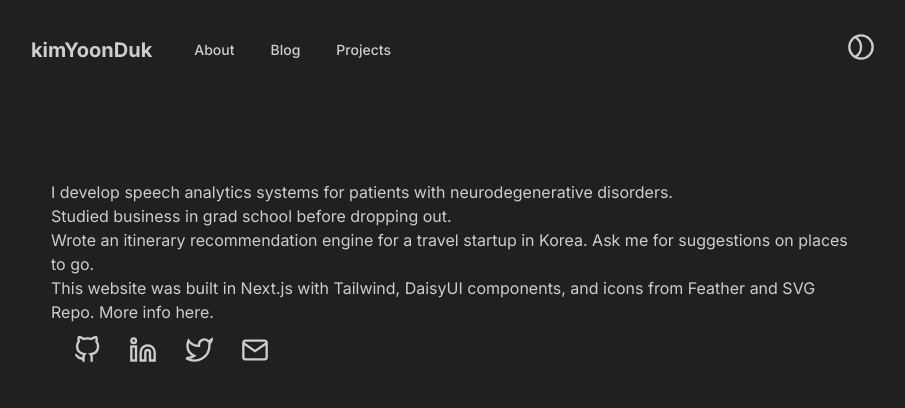
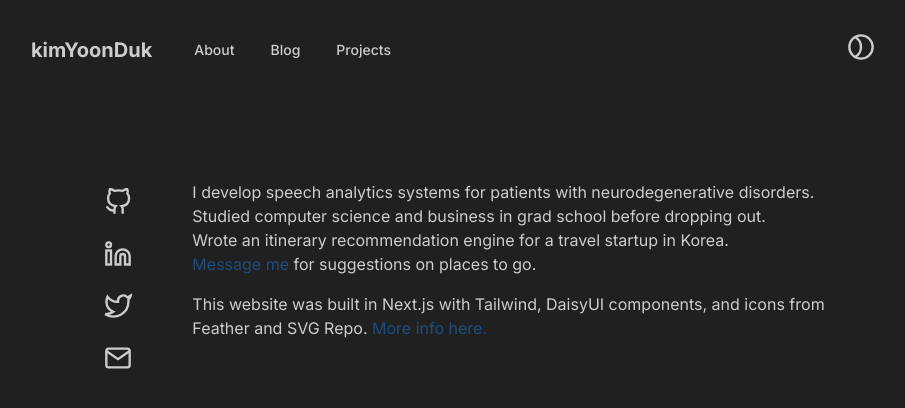
Before and after one commit to kimyoonduk/dotcom, a Next.js app: page /about in a window 1280 px wide. Shown: the top 408 px of the page, without its empty margins (189-1094 px from the left). Built offline with nearby package versions, Linux system fonts and the light colour scheme.

Commit message:
custom link component and updated aboutme

```diff
--- a/_components/entry/block-entry.tsx
+++ b/_components/entry/block-entry.tsx
@@ -1,4 +1,4 @@
-import Link from "next/link";
+import Link from "@/_components/link";
 import Image from "next/image";
 
 type Props =
--- a/_components/entry/project-entry.tsx
+++ b/_components/entry/project-entry.tsx
@@ -1,4 +1,4 @@
-import Link from "next/link";
+import Link from "@/_components/link";
 import { ExtLink, Github } from "../icons";
 import IconLink from "../theme/icon-link";
 
--- a/_components/header/index.tsx
+++ b/_components/header/index.tsx
@@ -1,5 +1,5 @@
 import { memo } from "react";
-import Link from "next/link";
+import Link from "@/_components/link";
 import ThemeSwitcher from "../theme/theme-switcher";
 import IconLink from "../theme/icon-link";
 
--- /dev/null
+++ b/_components/link/index.tsx
@@ -0,0 +1,36 @@
+import clsx from "clsx";
+
+import NextLink from "next/link";
+
+type LinkProps = React.ComponentProps<typeof NextLink>;
+type Props = LinkProps & {
+  external?: boolean;
+  href: string;
+  title?: string;
+  children: React.ReactNode;
+  className?: string;
+  highlight?: boolean;
+  // tabIndex?: number
+};
+
+const linkStyle = "link-primary link-hover";
+
+const Link = ({
+  external,
+  href,
+  children,
+  className: classNameProp = "",
+  title,
+  highlight = false,
+  tabIndex = 0,
+  ...props
+}: Props) => {
+  const className = clsx(classNameProp, highlight && linkStyle);
+
+  return (
+    <NextLink href={href} title={title} className={className} {...props}>
+      {children}
+    </NextLink>
+  );
+};
+export default Link;
--- a/_components/mdx/components/index.tsx
+++ b/_components/mdx/components/index.tsx
@@ -1,6 +1,6 @@
 import { MDXComponents } from "mdx/types";
 import NextImage from "next/image";
-import Link from "next/link";
+import Link from "@/_components/link";
 
 import { Code } from "bright";
 import { Tweet } from "react-tweet";
--- a/_components/projects-list/index.tsx
+++ b/_components/projects-list/index.tsx
@@ -1,4 +1,4 @@
-import Link from "next/link";
+import Link from "@/_components/link";
 import ProjectEntry from "@/_components/entry/project-entry";
 
 import type { Project } from "@/lib/types";
--- a/_components/theme/icon-link.tsx
+++ b/_components/theme/icon-link.tsx
@@ -1,4 +1,4 @@
-import Link from "next/link";
+import Link from "@/_components/link";
 
 const IconLink = ({
   iconComponent,
--- a/app/(subpages)/about/page.tsx
+++ b/app/(subpages)/about/page.tsx
@@ -1,5 +1,6 @@
 import { Github, Linkedin, Twitter, Mail } from "@/_components/icons";
 import IconLink from "@/_components/theme/icon-link";
+import Link from "@/_components/link";
 
 const iconList = [
   { icon: <Github />, href: "https://www.github.com/kimyoonduk" },
@@ -9,9 +10,9 @@ const iconList = [
 ];
 
 const linkArray = (
-  <ul className="menu menu-horizontal menu-sm pr-4 hidden sm:flex">
+  <ul className="menu-horizontal menu-md px-0 py-2 md:px-2 md:py-0 md:menu md:mx-auto">
     {iconList.map((iconObj) => (
-      <li key={iconObj.href} className="px-0.5">
+      <li key={iconObj.href} className="px-2 md:px-0.5 mx-auto pb-2">
         <IconLink iconComponent={iconObj.icon} href={iconObj.href} />
       </li>
     ))}
@@ -26,28 +27,41 @@ export const metadata = {
   },
 };
 
+const homepageRepoUrl = "https://github.com/kimyoonduk/kimyoonduk.com";
+
 const About = () => {
   return (
-    <div>
-      <ul>
-        <li>
+    <div className="flex flex-col md:flex-row-reverse">
+      <div className="md:w-5/6 md:ml-auto px-2">
+        <p>
           I develop speech analytics systems for patients with neurodegenerative
           disorders.
-        </li>
-        <li>Studied business in grad school before dropping out.</li>
-        <li>
+        </p>
+        <p>
+          Studied computer science and business in grad school before dropping
+          out.
+        </p>
+        <p>
           Wrote an itinerary recommendation engine for a travel startup in
-          Korea. Ask me for suggestions on places to go.
-        </li>
-        <li>
+          Korea.
+        </p>
+        <p>
+          <Link href="/contact" highlight={true}>
+            Message me
+          </Link>{" "}
+          for suggestions on places to go.
+        </p>
+        <p className="mt-4">
           This website was built in Next.js with Tailwind, DaisyUI components,
-          and icons from Feather and SVG Repo. More info here.
-        </li>
-      </ul>
-      <p></p>
-      <p></p>
-
-      <div>{linkArray}</div>
+          and icons from Feather and SVG Repo.{" "}
+          <Link href={homepageRepoUrl} highlight={true}>
+            More info here.
+          </Link>
+        </p>
+      </div>
+      <div className="w-1/2 md:w-1/6">
+        <div className="flex flex-col md:flex-row">{linkArray}</div>
+      </div>
     </div>
   );
 };
--- a/package.json
+++ b/package.json
@@ -11,6 +11,7 @@
   "dependencies": {
     "@tailwindcss/typography": "^0.5.10",
     "bright": "^0.8.4",
+    "clsx": "^2.1.0",
     "dotenv": "^16.3.1",
     "gray-matter": "^4.0.3",
     "next": "14.0.3",
```
Also changed, not shown: _hidden/todo.md (+1 -0 lines), 2 other files (tests, documents, lock files or other folders).
